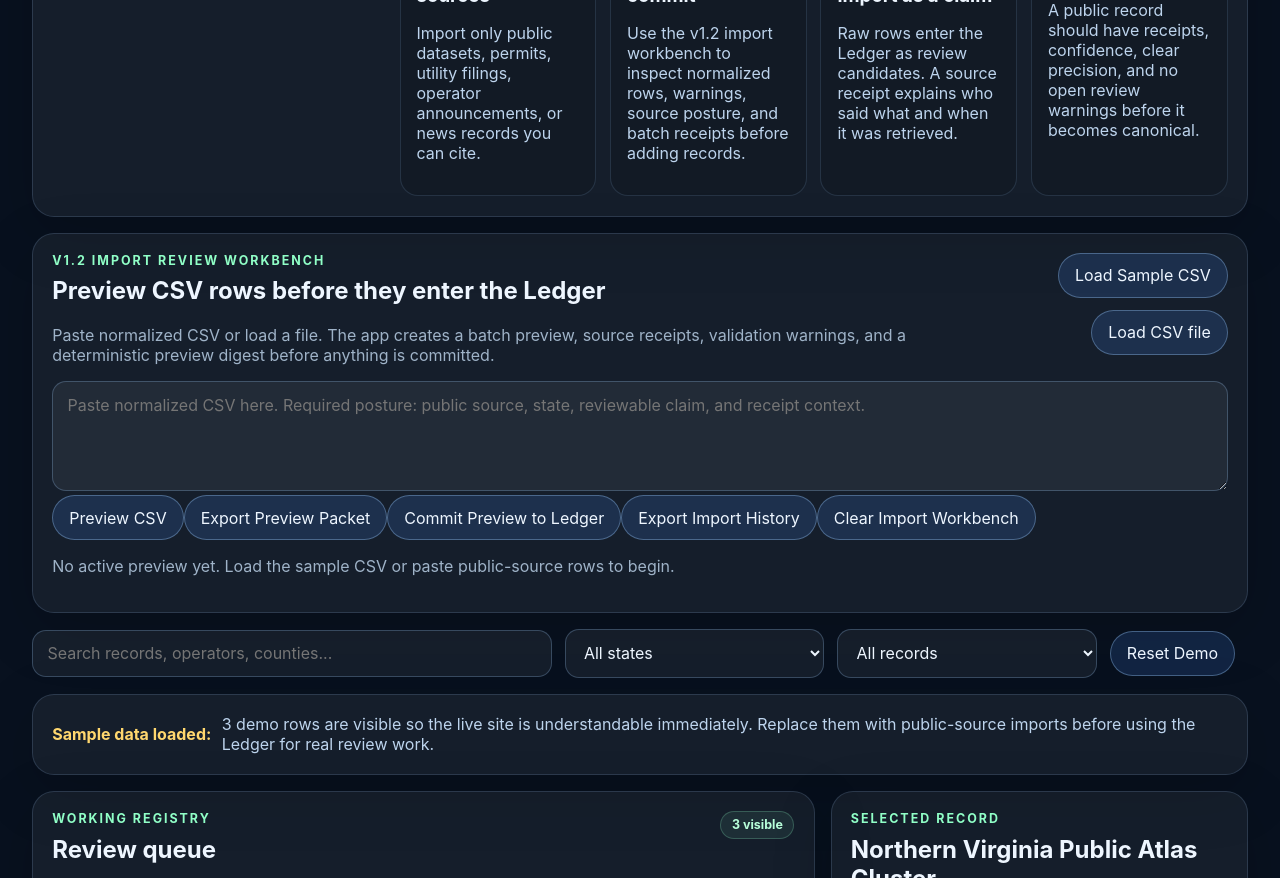
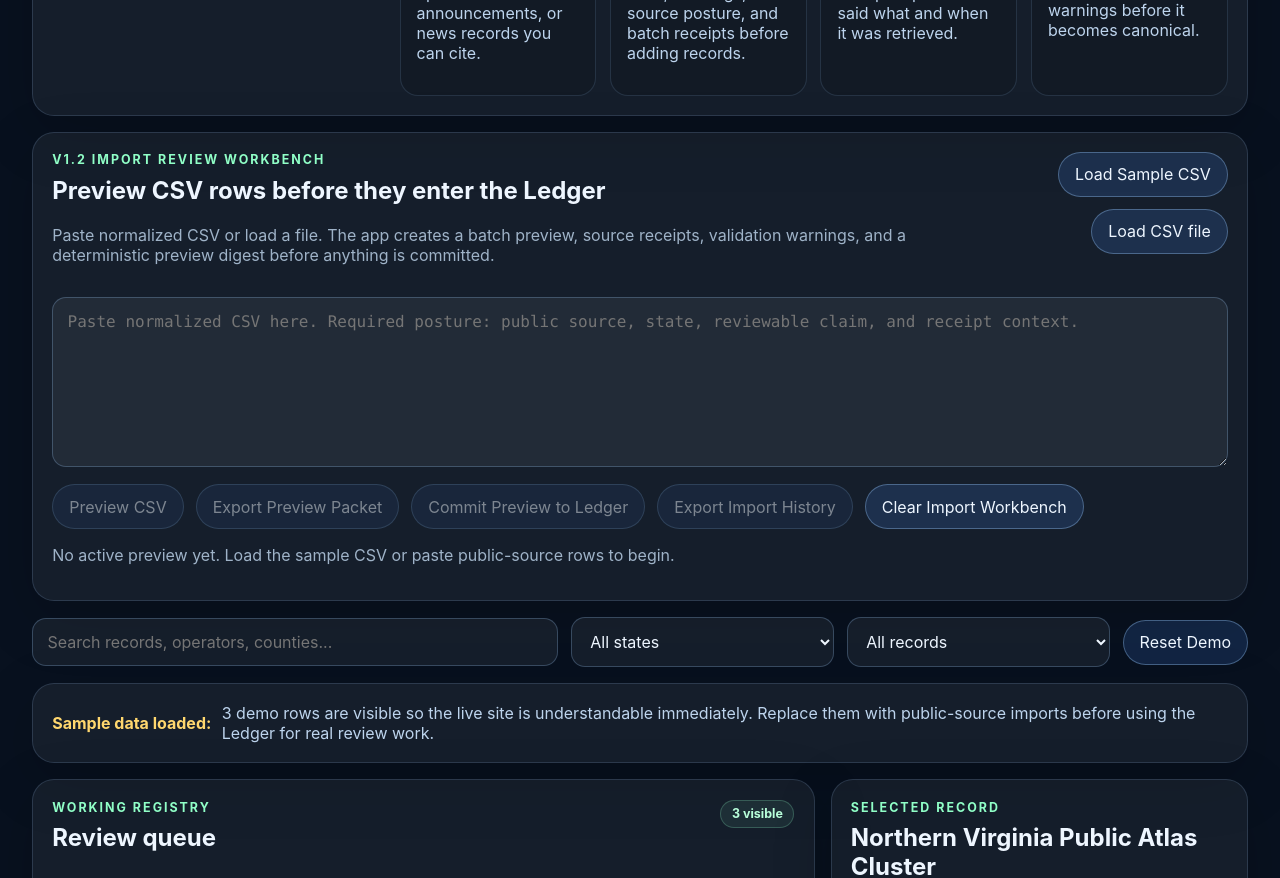
Before and after one commit to MichaelWave369/datacenter-ledger-explorer, a React (Vite) app: page / in a window 1280 px wide. Shown: the part 960-1838 px from the top of the page. Built offline with nearby package versions, Linux system fonts and the light colour scheme.

Commit message:
Style v1.2 import review workbench

```diff
--- a/src/styles.css
+++ b/src/styles.css
@@ -16,6 +16,11 @@ button, .fileButton {
   cursor: pointer;
 }
 button:hover, .fileButton:hover { background: rgba(75, 145, 255, 0.28); }
+button:disabled {
+  opacity: 0.48;
+  cursor: not-allowed;
+}
+button:disabled:hover { background: rgba(75, 145, 255, 0.16); }
 input, select, textarea {
   width: 100%;
   border: 1px solid rgba(159, 205, 255, 0.25);
@@ -31,6 +36,7 @@ th { color: #9fcfff; font-size: 0.78rem; text-transform: uppercase; letter-spaci
 td small { display: block; color: #9fb3c8; margin-top: 0.25rem; }
 tr { cursor: pointer; }
 tr:hover, tr.selected { background: rgba(87, 158, 255, 0.11); }
+a { color: #90ffc7; }
 .shell { max-width: 1480px; margin: 0 auto; padding: 2rem; }
 .hero {
   display: flex;
@@ -61,7 +67,7 @@ tr:hover, tr.selected { background: rgba(87, 158, 255, 0.11); }
 .introPanel h2, .walkthrough h2 { margin: 0 0 0.5rem; }
 .introPanel p, .walkthrough p, .stepCard p, .sampleNotice span { color: #bdd4ed; }
 .cautionPanel { border-color: rgba(255,215,110,0.26); background: rgba(255,215,110,0.055); }
-.cards, .miniGrid { display: grid; grid-template-columns: repeat(5, minmax(0, 1fr)); gap: 1rem; margin: 1rem 0; }
+.cards, .miniGrid { display: grid; grid-template-columns: repeat(6, minmax(0, 1fr)); gap: 1rem; margin: 1rem 0; }
 .miniGrid { grid-template-columns: repeat(3, minmax(0, 1fr)); }
 .stat, .panel {
   border: 1px solid rgba(159,205,255,0.16);
@@ -77,7 +83,46 @@ tr:hover, tr.selected { background: rgba(87, 158, 255, 0.11); }
 .stepCard { border: 1px solid rgba(159,205,255,0.14); border-radius: 18px; padding: 1rem; background: rgba(0,0,0,0.12); }
 .stepCard span { display: inline-grid; place-items: center; width: 2rem; height: 2rem; border-radius: 999px; background: rgba(144,255,199,0.12); color: #90ffc7; font-weight: 800; }
 .stepCard h3 { margin: 0.8rem 0 0.35rem; }
-.toolbar { display: grid; grid-template-columns: 2fr 1fr 1fr auto auto; gap: 0.8rem; margin: 1rem 0; align-items: center; }
+.importWorkbench { margin: 1rem 0; }
+.csvTextArea {
+  min-height: 170px;
+  margin-top: 1rem;
+  font-family: "SFMono-Regular", Consolas, "Liberation Mono", monospace;
+  line-height: 1.5;
+}
+.importActions {
+  display: flex;
+  flex-wrap: wrap;
+  gap: 0.75rem;
+  margin: 0.85rem 0 0;
+}
+.previewPanel {
+  margin-top: 1rem;
+  border-top: 1px solid rgba(159,205,255,0.16);
+  padding-top: 1rem;
+}
+.previewSummary {
+  display: grid;
+  grid-template-columns: repeat(4, minmax(0, 1fr));
+  gap: 0.75rem;
+}
+.batchMeta {
+  display: grid;
+  gap: 0.45rem;
+  margin: 0.85rem 0;
+  padding: 0.85rem;
+  border-radius: 16px;
+  background: rgba(0,0,0,0.16);
+  color: #bdd4ed;
+  overflow-wrap: anywhere;
+}
+.previewTable { max-height: 420px; }
+.previewTable .chip {
+  margin: 0.14rem;
+  white-space: normal;
+  max-width: 100%;
+}
+.toolbar { display: grid; grid-template-columns: 2fr 1fr 1fr auto; gap: 0.8rem; margin: 1rem 0; align-items: center; }
 .fileButton { position: relative; overflow: hidden; text-align: center; white-space: nowrap; }
 .fileButton input { position: absolute; inset: 0; opacity: 0; cursor: pointer; }
 .sampleNotice { display: flex; gap: 0.65rem; align-items: center; margin: 1rem 0; }
@@ -91,24 +136,30 @@ tr:hover, tr.selected { background: rgba(87, 158, 255, 0.11); }
 .chip { display: inline-flex; border-radius: 999px; padding: 0.3rem 0.62rem; font-size: 0.78rem; font-weight: 700; }
 .chip.ok { background: rgba(57, 255, 145, 0.14); color: #90ffc7; }
 .chip.warn { background: rgba(255, 205, 87, 0.14); color: #ffd76e; }
+.chip.info { background: rgba(114, 185, 255, 0.14); color: #9fcfff; }
+.chip.danger { background: rgba(255, 105, 105, 0.16); color: #ffb4b4; }
 .muted { color: #9fb3c8; }
 .okText { color: #90ffc7; }
+.dangerText { color: #ffb4b4; font-weight: 700; }
 .receipt { border-left: 3px solid rgba(144,255,199,0.7); padding: 0.6rem 0.8rem; margin: 0.75rem 0; background: rgba(255,255,255,0.045); border-radius: 12px; }
-.receipt span { display: block; color: #9fb3c8; font-size: 0.84rem; margin-top: 0.2rem; }
+.receipt span, .receipt small { display: block; color: #9fb3c8; font-size: 0.84rem; margin-top: 0.2rem; }
+.receipt a { display: inline-block; margin-top: 0.35rem; }
 .noteBox { display: grid; gap: 0.7rem; }
 @media (max-width: 1180px) {
   .walkthrough { grid-template-columns: 1fr; }
   .stepGrid { grid-template-columns: repeat(2, minmax(0, 1fr)); }
   .cards { grid-template-columns: repeat(3, minmax(0, 1fr)); }
+  .previewSummary { grid-template-columns: repeat(2, minmax(0, 1fr)); }
 }
 @media (max-width: 980px) {
   .hero, .grid, .launchGrid { grid-template-columns: 1fr; display: grid; }
   .cards, .miniGrid, .toolbar { grid-template-columns: 1fr 1fr; }
   .heroActions { justify-content: flex-start; }
+  .panelHeader { display: grid; }
 }
 @media (max-width: 640px) {
   .shell { padding: 1rem; }
   .hero, .panel { padding: 1rem; border-radius: 18px; }
-  .cards, .miniGrid, .toolbar, .stepGrid { grid-template-columns: 1fr; }
+  .cards, .miniGrid, .toolbar, .stepGrid, .previewSummary { grid-template-columns: 1fr; }
   .sampleNotice { align-items: flex-start; flex-direction: column; }
 }
```
